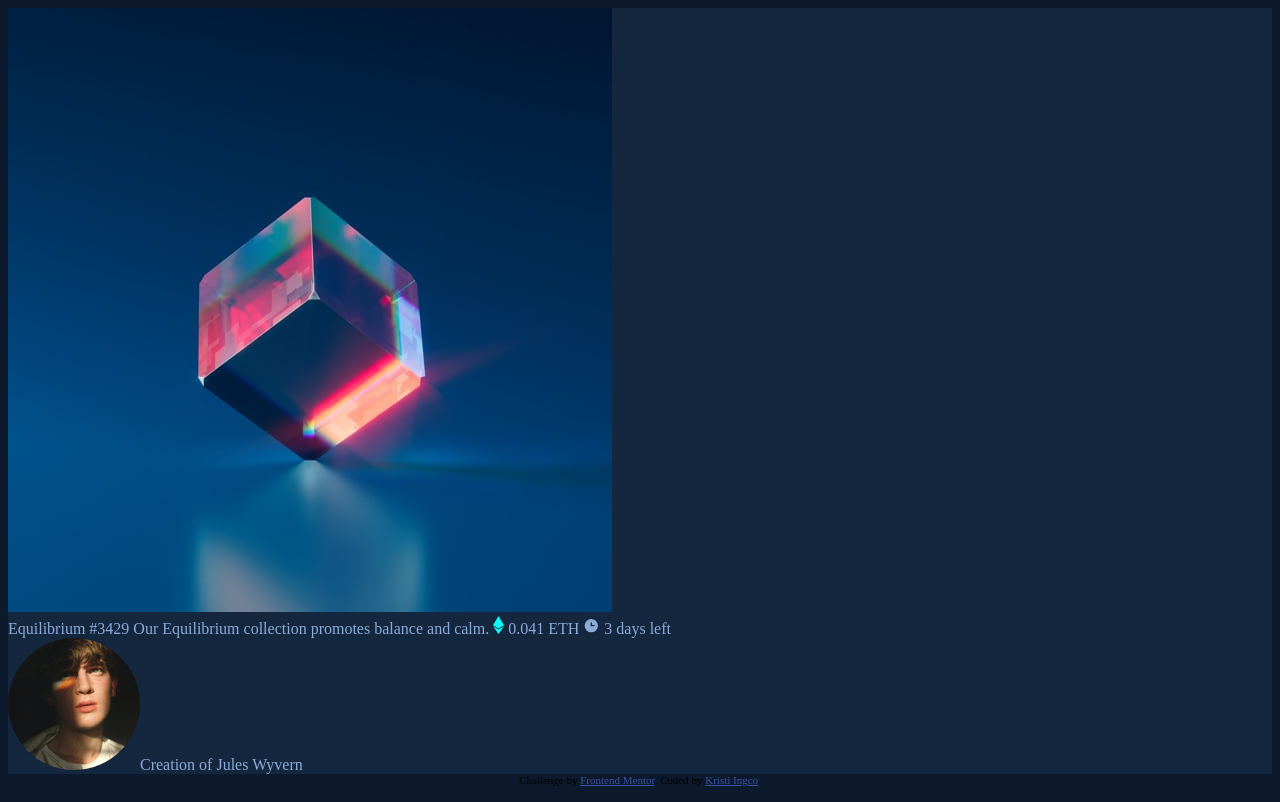
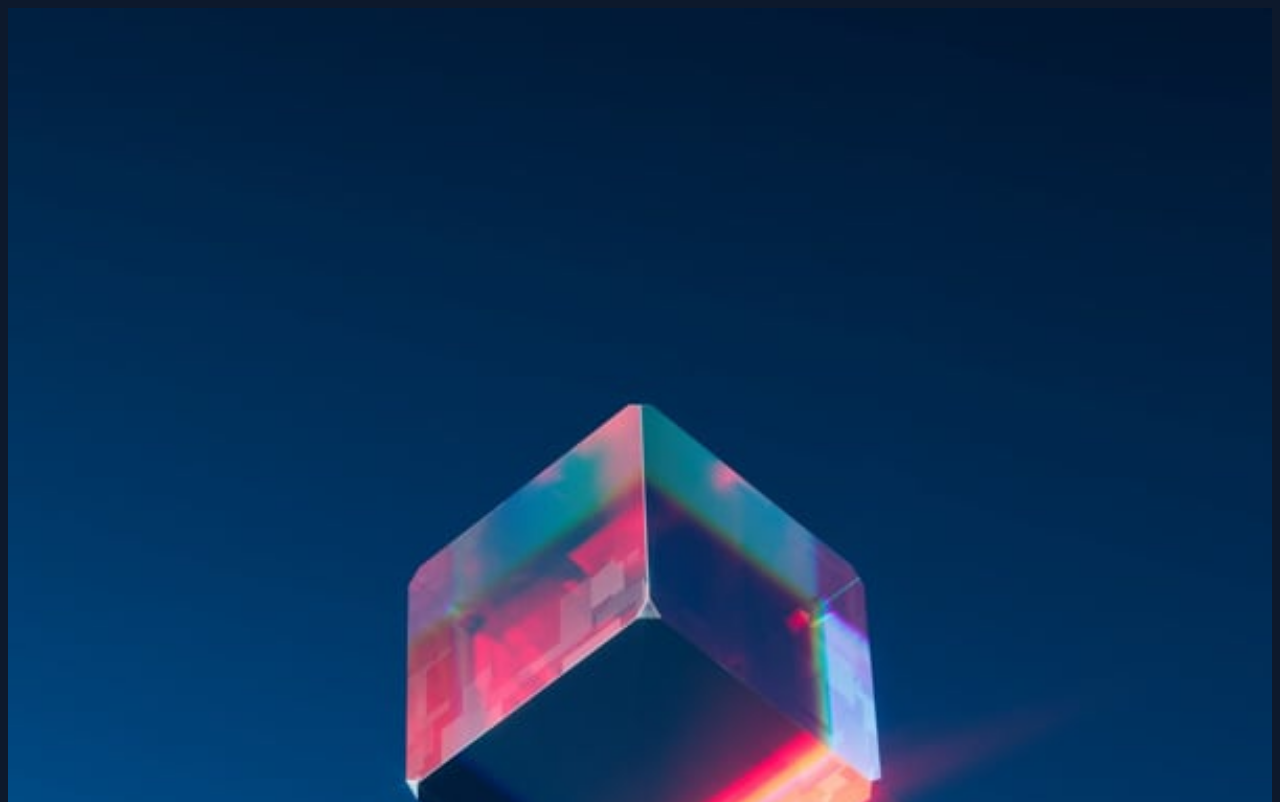
Before and after one commit to MatteoBuxman/preview-card-component, a plain HTML site: page index.html in a window 1280 px wide. Shown: the top 802 px of the page. Drawn offline with Linux system fonts and the light colour scheme.

Commit message:
Resize images and icons

```diff
--- a/main.scss
+++ b/main.scss
@@ -9,4 +9,17 @@ body {
 .card {
     background-color: $card-color;
     color: $paragraph-color;
+
+    .card-image {
+        img {
+            width: 100%;
+        }
+    }
+
+    .card-creator {
+        img {
+            width: 33px;
+            height: 33px;
+        }
+    }
 }
```
Also changed, not shown: main.css, 1 other file.
